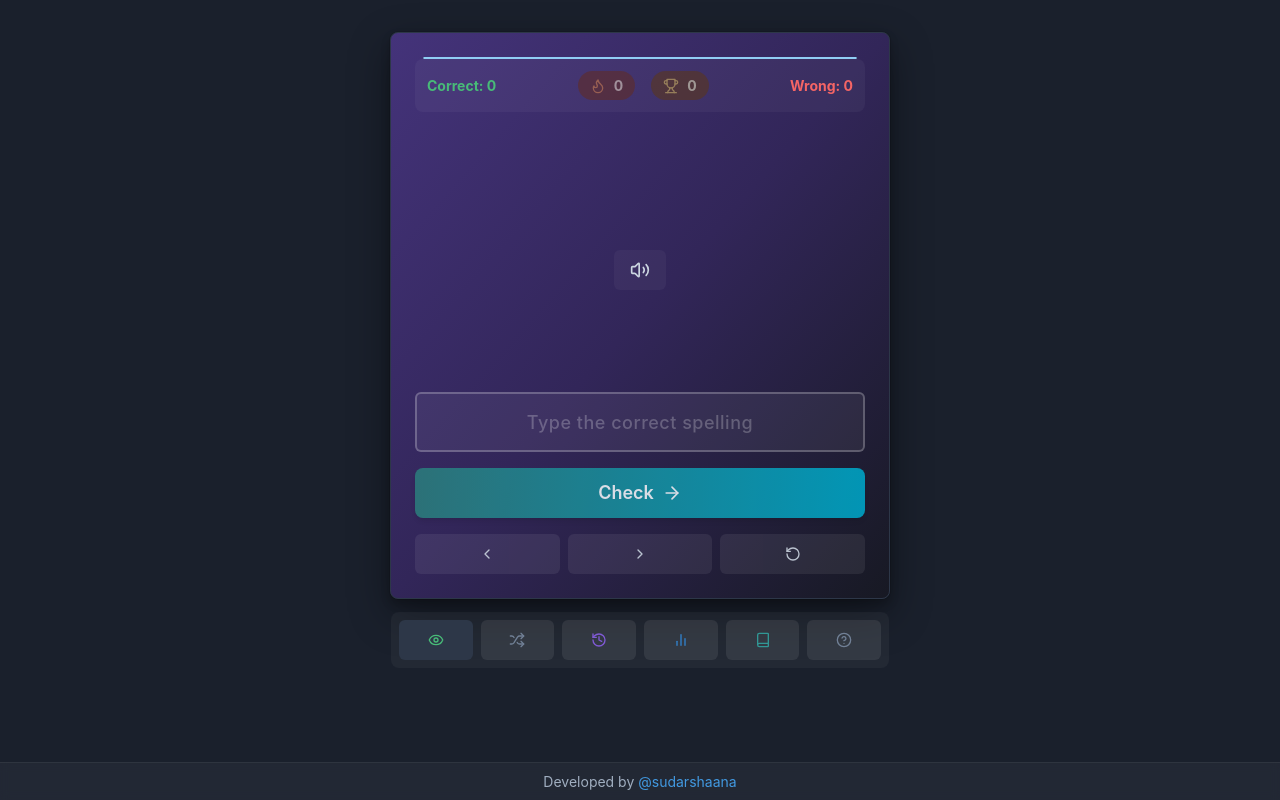
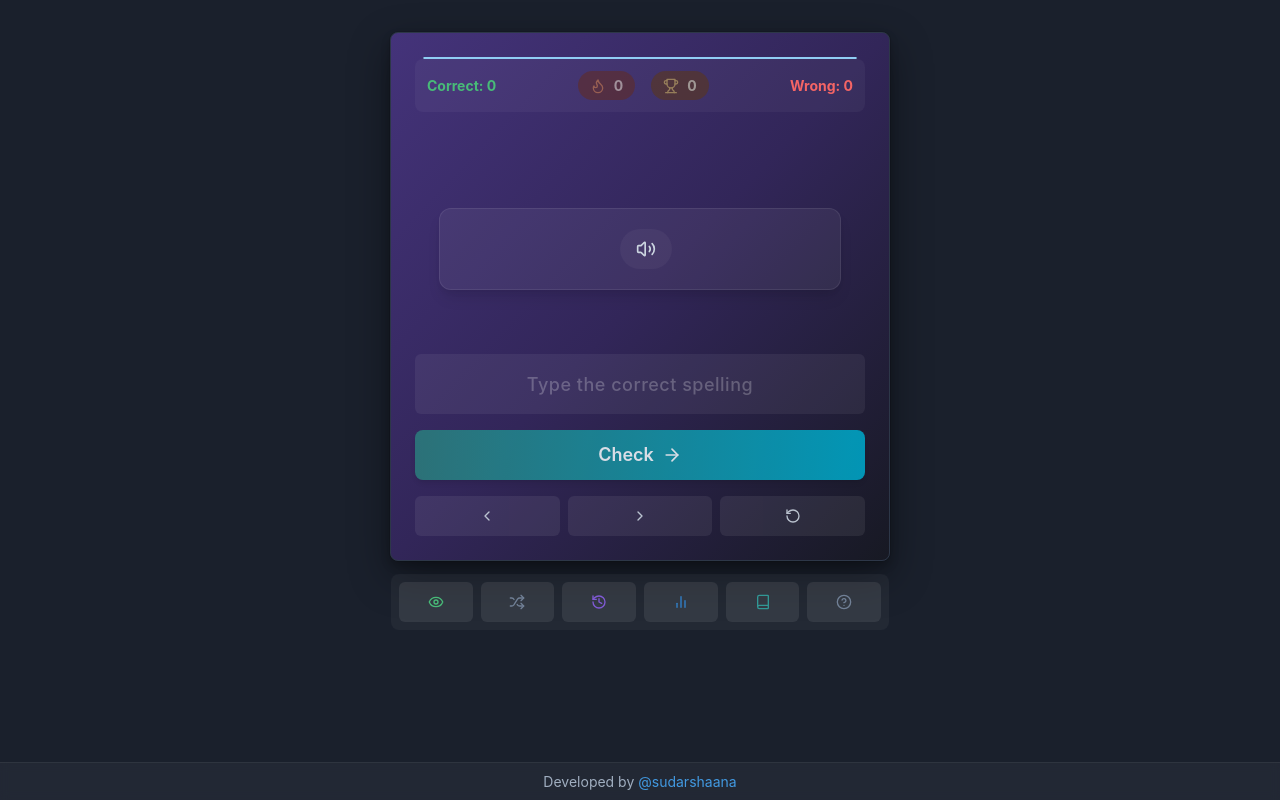
Before and after one commit to sudarshaana/learn, a React (Vite) app: page / in a window 1280 px wide. Built offline with nearby package versions, Linux system fonts and the light colour scheme; no server answers.

Commit message:
minor UI changed

```diff
--- a/src/App.jsx
+++ b/src/App.jsx
@@ -235,8 +235,9 @@ export default function HomeComponent() {
     setIsCorrect(isAnswerCorrect)
 
     if (isAnswerCorrect) {
-      correctSound.currentTime = 0 // Reset sound to start
+      correctSound.currentTime = 0
       correctSound.play()
+      setStreak(prev => prev + 1)
       const newCount = correctCount + 1
       setCorrectCount(newCount)
       localStorage.setItem('correctCount', newCount.toString())
@@ -244,8 +245,9 @@ export default function HomeComponent() {
       // Automatically move to next word after a short delay
       setTimeout(() => {
         nextWord()
-      }, 1000) // 1 second delay to show the success state
+      }, 1000)
     } else {
+      setStreak(0)
       if (!hasCountedIncorrect) {
         const newCount = incorrectCount + 1
         setIncorrectCount(newCount)
@@ -557,7 +559,6 @@ export default function HomeComponent() {
                     {/* Show Answer Button */}
                     <Button
                       size="sm"
-                      bg="gray.700"
                       _hover={{ bg: "gray.600" }}
                       color={showCorrectWord ? "red.400" : "green.400"}
                       onClick={() => setShowCorrectWord(!showCorrectWord)}
--- a/src/components/InputSection.jsx
+++ b/src/components/InputSection.jsx
@@ -20,26 +20,10 @@ export const InputSection = ({
     return (
         <motion.div
             style={{ width: '100%' }}
-            animate={
-                isCorrect === false ? {
+            animate={isCorrect === false ? {
                 x: [-10, 10, -10, 10, 0],
-                    boxShadow: [
-                        "0 0 0 rgba(245, 101, 101, 0)",
-                        "0 0 20px rgba(245, 101, 101, 0.5)",
-                        "0 0 0 rgba(245, 101, 101, 0)",
-                        "0 0 20px rgba(245, 101, 101, 0.5)",
-                        "0 0 0 rgba(245, 101, 101, 0)"
-                    ]
-                } : isCorrect === true ? {
-                    scale: [1, 1.02, 1],
-                    boxShadow: [
-                        "0 0 0 rgba(72, 187, 120, 0)",
-                        "0 0 20px rgba(72, 187, 120, 0.5)",
-                        "0 0 0 rgba(72, 187, 120, 0)"
-                    ]
-                } : {}
-            }
-            transition={{ duration: isCorrect === true ? 0.3 : 0.4 }}
+                transition: { duration: 0.4 }
+            } : {}}
         >
             <Box
                 position="relative"
@@ -53,7 +37,7 @@ export const InputSection = ({
                     onKeyDown={onKeyDown}
                     aria-label="Enter correct spelling"
                     bg="whiteAlpha.50"
-                    borderWidth={2}
+                    borderWidth={0}
                     borderColor={
                         isCorrect === true ? "green.500" :
                             isCorrect === false ? "red.500" :
--- a/src/components/WordDisplay.jsx
+++ b/src/components/WordDisplay.jsx
@@ -1,5 +1,5 @@
 import PropTypes from 'prop-types'
-import { Flex, Button, Tooltip, Box } from "@chakra-ui/react"
+import { Flex, Button, Tooltip, Text, Box } from "@chakra-ui/react"
 import { Volume2, VolumeX } from "lucide-react"
 import { motion } from "framer-motion"
 
@@ -12,22 +12,43 @@ export const WordDisplay = ({ word, onSpeak }) => {
             animate={{ opacity: 1, y: 0 }}
             exit={{ opacity: 0, y: -20 }}
             key={word.incorrect}
+            style={{ width: '100%' }}
         >
             <Flex
-                fontSize={["xl", "2xl", "3xl"]}
-                fontWeight="bold"
-                textAlign="center"
-                color="gray.100"
-                wordBreak="break-word"
-                px={2}
+                direction="column"
+                alignItems="center"
+                width="full"
                 mt={{ base: 4, md: 12 }}
                 mb={{ base: 4, md: 12 }}
+                px={{ base: 3, md: 6 }}
+            >
+
+                <Box
+                    width="full"
+                    bg="whiteAlpha.100"
+                    // backdropFilter="blur(8px)"
+                    borderRadius="xl"
+                    px={6}
+                    py={5}
+                    position="relative"
+                    borderWidth={1}
+                    borderColor="whiteAlpha.200"
+                    boxShadow="lg"
+                >
+                    <Flex
                         alignItems="center"
                         justifyContent="center"
                         gap={3}
-                minHeight={{ base: "80px", md: "120px" }}
+                    >
+                        <Text
+                            fontSize={["xl", "2xl", "3xl"]}
+                            fontWeight="bold"
+                            color="gray.100"
+                            textAlign="center"
+                            letterSpacing="wide"
                         >
                             {word.incorrect}
+                        </Text>
                         <Box display="inline-block" opacity={1}>
                             <Tooltip
                                 label={isSpeechSupported ?
@@ -39,7 +60,7 @@ export const WordDisplay = ({ word, onSpeak }) => {
                                     size={{ base: "sm", md: "md" }}
                                     variant="ghost"
                                     color="gray.300"
-                            _hover={{ color: "gray.100" }}
+                                    _hover={{ color: "gray.100", bg: "whiteAlpha.200" }}
                                     onClick={() => onSpeak(word.correct)}
                                     aria-label={isSpeechSupported ?
                                         "Listen to pronunciation" :
@@ -51,6 +72,7 @@ export const WordDisplay = ({ word, onSpeak }) => {
                                     p={2}
                                     bg="whiteAlpha.50"
                                     _active={{ bg: "whiteAlpha.100" }}
+                                    borderRadius="full"
                                 >
                                     {isSpeechSupported ? (
                                         <Volume2
@@ -75,6 +97,8 @@ export const WordDisplay = ({ word, onSpeak }) => {
                             </Tooltip>
                         </Box>
                     </Flex>
+                </Box>
+            </Flex>
         </motion.div>
     )
 }
```
Lines whose indentation alone changed are shown as unchanged.
